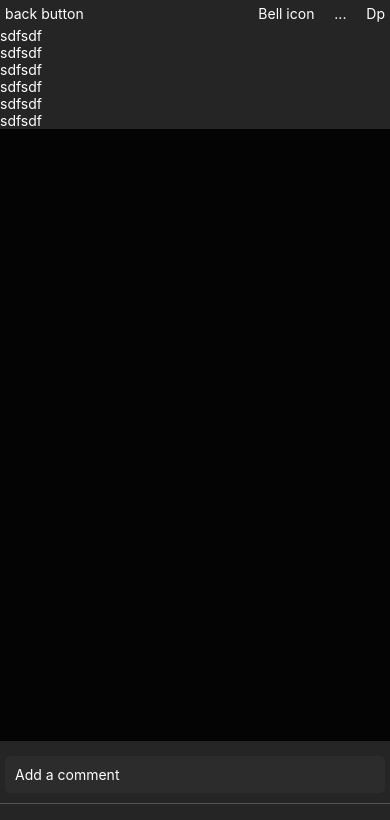
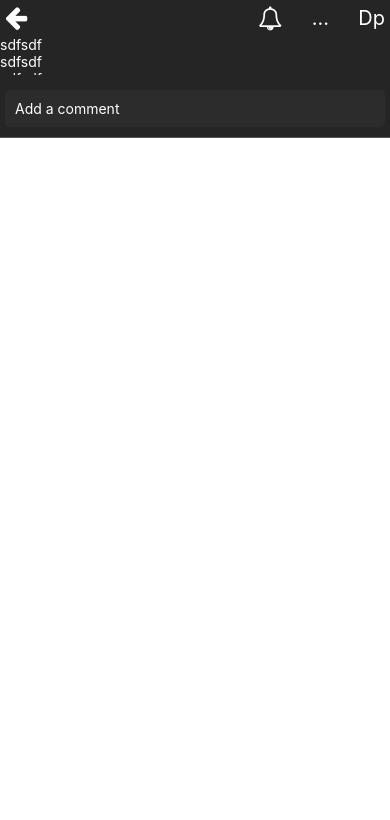
Before and after one commit to kousarK/RedditCommentSecClone, a React Native app: screen / in a window 390 px wide. Shown: the top 820 px of the page. Built offline with nearby package versions, Linux system fonts and the light colour scheme.

Commit message:
safe area provider and navigation

```diff
--- a/App.js
+++ b/App.js
@@ -2,18 +2,24 @@ import { StatusBar } from "expo-status-bar";
 import React from "react";
 import { StyleSheet, Text, View } from "react-native";
 import PostMainComponent from "./src/postMainComponent";
-import { NavigationContainer } from '@react-navigation/native';
-import { SafeAreaProvider } from "react-native-safe-area-context";
-import NavigationService from './src/navigation';
+import { NavigationContainer } from "@react-navigation/native";
+import { SafeAreaProvider, SafeAreaView } from "react-native-safe-area-context";
+import NavigationService from "./src/navigation";
 
 export default function App() {
   return (
-    <NavigationContainer ref={navigationRef => NavigationService.setTopLevelNavigator(navigationRef)}>
-    <SafeAreaProvider>
-      <View style={styles.container}>
-        <PostMainComponent />
-      </View>
-    </SafeAreaProvider>
+    <NavigationContainer
+      ref={(navigationRef) =>
+        NavigationService.setTopLevelNavigator(navigationRef)
+      }
+    >
+      <SafeAreaProvider>
+        <SafeAreaView style={{backgroundColor:"#252525"}}>
+          <View style={styles.container}>
+            <PostMainComponent />
+          </View>
+        </SafeAreaView>
+      </SafeAreaProvider>
     </NavigationContainer>
   );
 }
--- a/package.json
+++ b/package.json
@@ -16,6 +16,7 @@
     "react-dom": "17.0.1",
     "react-native": "0.64.3",
     "react-native-safe-area-context": "^3.3.2",
+    "react-native-vector-icons": "^9.1.0",
     "react-native-web": "0.17.1",
     "react-redux": "^7.2.6",
     "redux": "^4.1.2"
--- a/src/AddComment.js
+++ b/src/AddComment.js
@@ -7,7 +7,6 @@ const AddComment = () => {
       style={{
         position: "absolute",
         bottom: 0,
-        paddingBottom: 40,
         backgroundColor: "#252525",
         width: "100%",
         paddingTop: 10,
--- a/src/TopMenuBar.js
+++ b/src/TopMenuBar.js
@@ -1,25 +1,49 @@
-import { StyleSheet, Text, View } from 'react-native'
-import React from 'react'
+import { StyleSheet, Text, View } from "react-native";
+import React from "react";
+import FontAwesome from "react-native-vector-icons/FontAwesome";
 
 const TopMenuBar = () => {
   return (
-    <View style={{ backgroundColor: "#252525", paddingTop: 50 , flexDirection: "row", justifyContent: "space-between",padding:5 }}>
-        <View style={{flex:4}}>
-          <Text style={styles.textStyle}>back button</Text>
+    <View
+      style={{
+        backgroundColor: "#252525",
+        flexDirection: "row",
+        justifyContent: "space-between",
+        padding: 5,
+      }}
+    >
+      <View style={{ flex: 4 }}>
+        <FontAwesome
+          name="arrow-left"
+          style={{ color: "white", fontSize: 26, fontWeight: "900" }}
+        />
       </View>
-        <View style={{flex:2, flexDirection: "row", justifyContent:"space-between" }}>
-          <Text style={styles.textStyle}>Bell icon</Text>
+      <View
+        style={{
+          flex: 2,
+          flexDirection: "row",
+          justifyContent: "space-between",
+          alignItems: "center",
+        }}
+      >
+        <FontAwesome
+          name="bell-o"
+          style={{ color: "white", fontSize: 24, fontWeight: "900" }}
+        />
         <Text style={styles.textStyle}>...</Text>
         <Text style={styles.textStyle}>Dp</Text>
       </View>
     </View>
-  )
-}
+  );
+};
 
-export default TopMenuBar
+export default TopMenuBar;
 
 const styles = StyleSheet.create({
   textStyle: {
-        color: 'white',
+    color: "white",
+    fontSize: 20,
+    alignSelf: "center",
+    textAlign: "center",
   },
 });
```
Also changed, not shown: 3 other files (tests, documents, lock files or other folders). Lines whose indentation alone changed are shown as unchanged.
